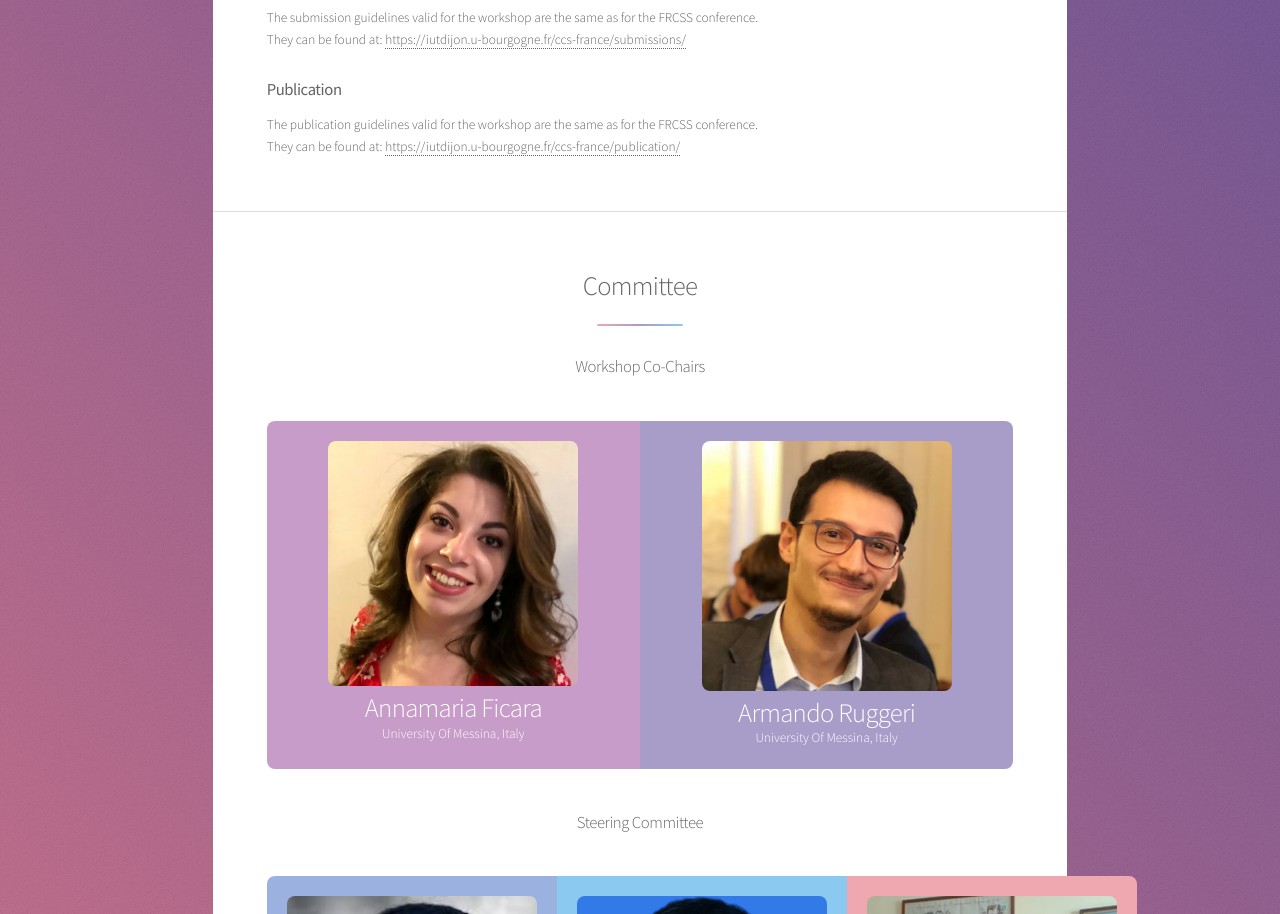
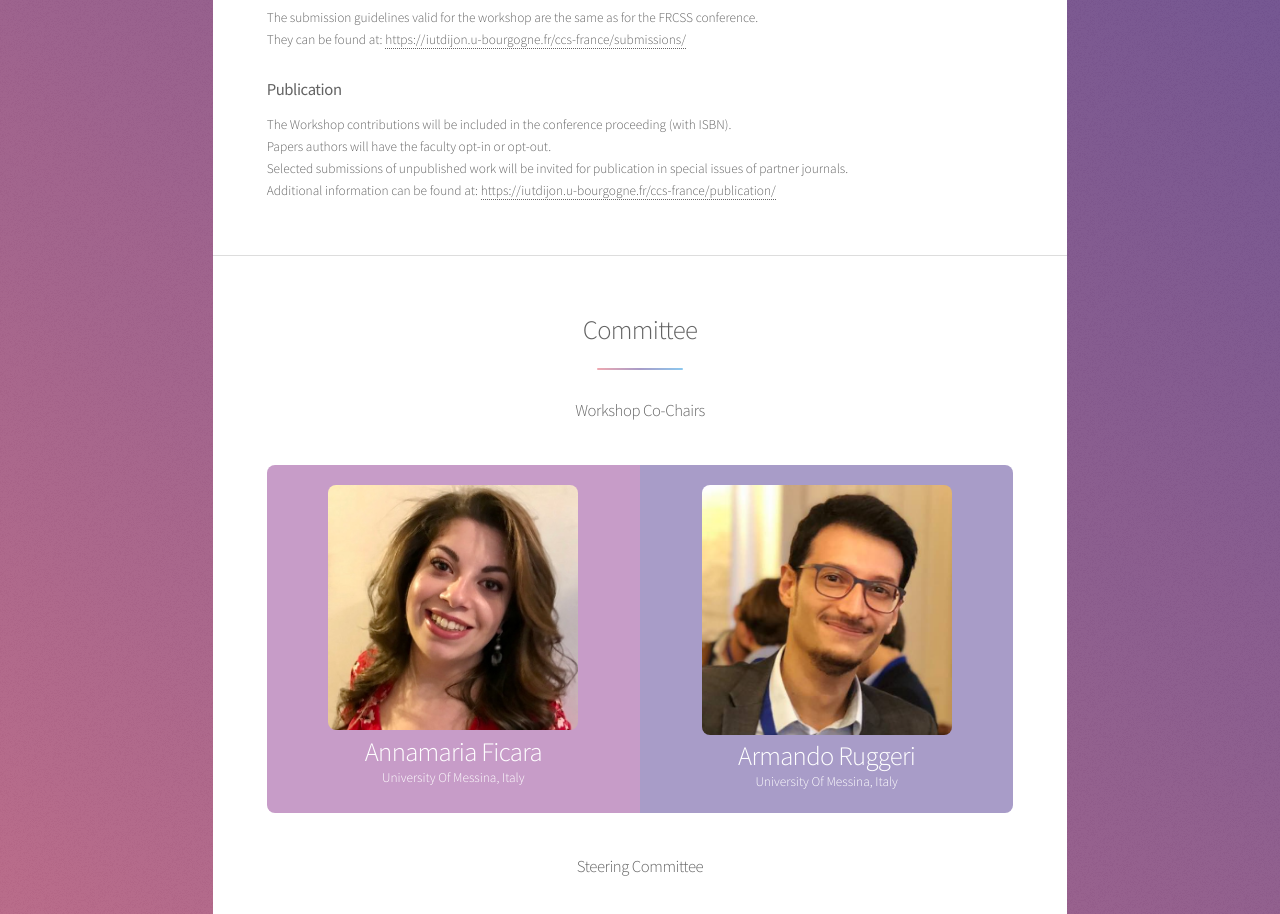
Before and after one commit to workshopunime/netblock4tc2025, a plain HTML site: page index.html in a window 1280 px wide. Shown: the part 1527-2441 px from the top of the page. Drawn offline with Linux system fonts and the light colour scheme.

Commit message:
Update index.html

```diff
--- a/index.html
+++ b/index.html
@@ -88,8 +88,12 @@ scalability, and transaction processing speed and throughput.</p>
 <p>The submission guidelines valid for the workshop are the same as for the FRCSS conference. <br>They can be found at: <a href="https://iutdijon.u-bourgogne.fr/ccs-france/submissions/">https://iutdijon.u-bourgogne.fr/ccs-france/submissions/</a></p>
 
 <h3><b>Publication</b></h3>
-<p>The publication guidelines valid for the workshop are the same as for the FRCSS conference. <br>They can be found at: <a href="https://iutdijon.u-bourgogne.fr/ccs-france/publication/">https://iutdijon.u-bourgogne.fr/ccs-france/publication/</a></p>
-</div>
+<p> The Workshop contributions will be included in the conference proceeding (with ISBN).
+<br>Papers authors will have the faculty opt-in or opt-out.
+<br>Selected submissions of unpublished work will be invited for publication in special issues of partner journals.
+<br>Additional information can be found at: <a href="https://iutdijon.u-bourgogne.fr/ccs-france/publication/">https://iutdijon.u-bourgogne.fr/ccs-france/publication/</a></p>
+
+									</div>
 </section>
 
 
```
